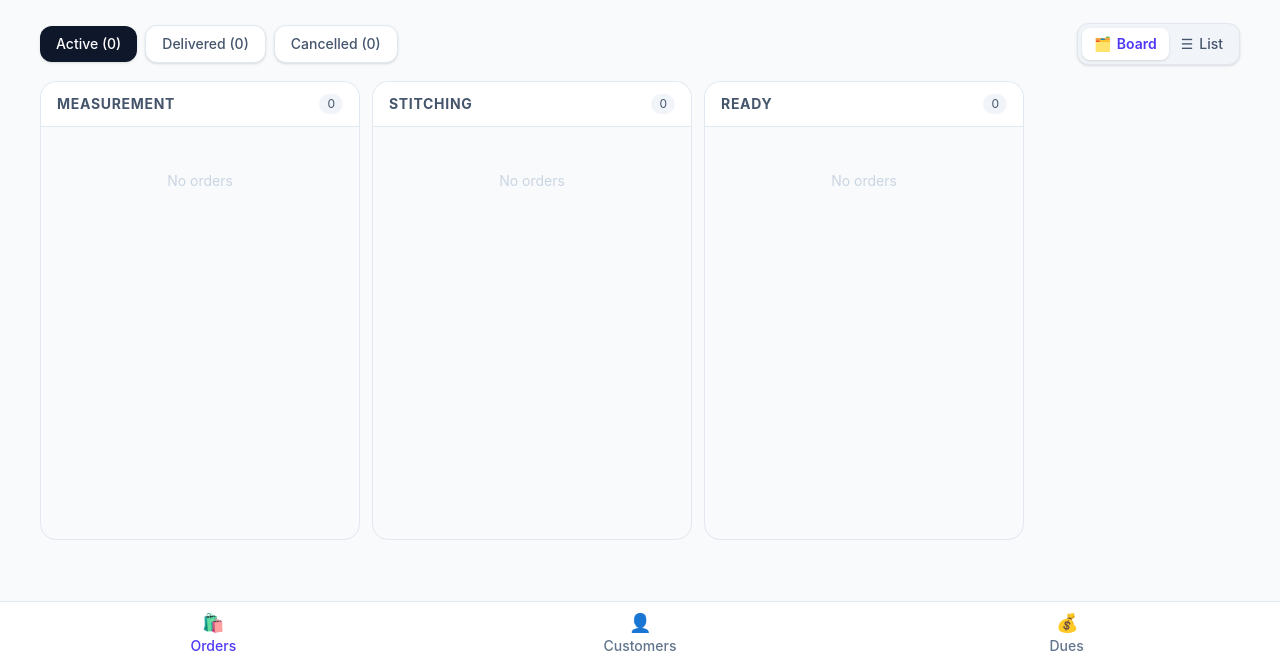
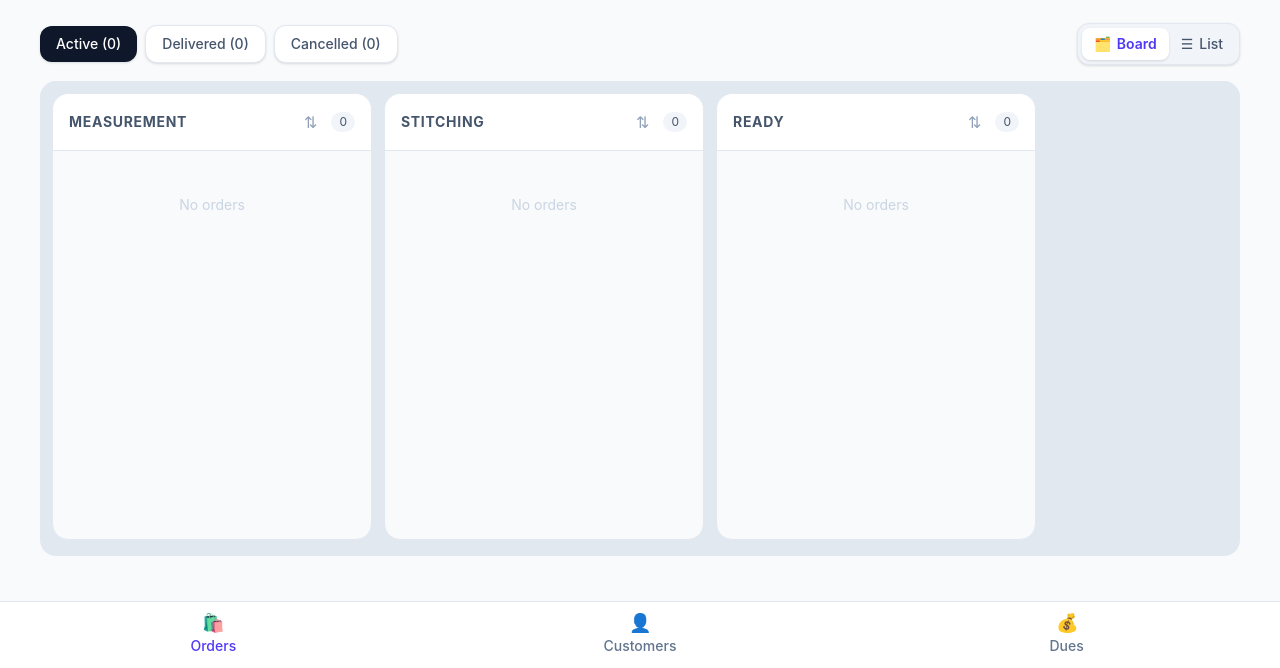
Before and after one commit to Jas2005-ct/Butterfly_designer, a Django app: page /shop/ in a window 1280 px wide. Shown: the part 132-800 px from the top of the page. Run offline with Django 5.2, Linux system fonts and the light colour scheme; the visitor is signed in with stand-in values (Sample User, id 1); data that the repository does not hold is empty; some libraries are stand-ins or nearby versions.

Commit message:
fix: darker board surface so the stage columns separate from the page
The board's stage columns sat on a page background of the same slate-50,
so the tiles read as floating boxes with only a hairline border between
them and the page. The horizontally scrolling column wrapper is now the
board surface itself: bg-slate-200 tray (rounded-2xl, p-3 pb-4 padding)
behind the slate-50 columns and their white cards - three distinct
levels, page < tray < cards, and the gaps between columns now show the
tray instead of the page.

Board view only; the list view and every other page are untouched.

Compiled CSS rebuilt with the new rule (bg-slate-200; p-3/pb-4/
rounded-2xl were already in the build). The stylesheet is one compiled
file, so this commit also pre-carries the tiny rules used by the
customer-form and dashboard-panel fixes and the canvas/elevation theme
pass that follow (mx-auto, max-w-3xl, grid-cols-1, sm:grid-cols-2,
gap-5, lg:h-[26rem] variants, bg-slate-100, shadow-sm, flex-wrap,
w-56) - inert until those commits ship. Board tests pass; no server
code changed.

- templates/shop/orders/_board_columns.html - tray surface on the wrapper,
  plus the per-stage sort hooks (data-stage-column, the .col-sort button,
  data-card-list) that the following sort commit wires up to its JS
- theme/static/css/dist/styles.css - rebuilt (adds .bg-slate-200)

```diff
--- a/templates/shop/orders/_board_columns.html
+++ b/templates/shop/orders/_board_columns.html
@@ -12,18 +12,28 @@ totals together, instead of leaving the DOM stale until a manual reload.
      shows more columns side-by-side as the screen widens (landscape/desktop).
      The wrapper is height-bounded (inline fallback, exact px set by the
      script in board.html) so the page itself never scrolls: each column's
-     card list scrolls inside its own column instead. -->
-<div class="overflow-x-auto pb-4 snap-x scroll-smooth" style="height: 70vh; height: 70dvh;" data-board-columns>
+     card list scrolls inside its own column instead. bg-slate-200 is the
+     board surface: the tray is a tonal step between the page canvas
+     and the column surfaces, so a slightly darkened tray is what separates
+     the stages from the page behind them (canvas < tray < cards). -->
+<div class="overflow-x-auto bg-slate-200 rounded-2xl p-3 pb-4 snap-x scroll-smooth" style="height: 80vh; height: 80vh;"
+    data-board-columns>
     <div class="flex gap-3 min-w-max h-full" style="min-width: 100%;">
         {% for stage in stage_order %}
-        <div class="w-72 lg:w-80 flex-shrink-0 snap-start bg-slate-50 rounded-2xl border border-slate-200 flex flex-col">
+        <div
+            class="w-72 lg:w-80 flex-shrink-0 snap-start bg-slate-50 rounded-2xl border border-slate-200 flex flex-col" data-stage-column>
             <!-- Stage Header -->
-            <div class="px-4 py-3 border-b border-slate-200 bg-white rounded-t-2xl flex items-center justify-between sticky top-0">
+            <div
+                class="px-4 py-3 border-b border-slate-200 bg-white rounded-t-2xl flex items-center justify-between sticky top-0">
                 <h3 class="font-bold text-sm uppercase tracking-wider text-slate-600">
                     {{ stage|capfirst }}
                 </h3>
-                <span id="col-count-{{ stage }}" class="text-xs bg-slate-100 text-slate-600 px-2 py-0.5 rounded-full">
-                    {{ column_totals|get_item:stage }}
+                <span class="flex items-center gap-1.5">
+                    <button type="button" class="col-sort text-slate-400 hover:text-indigo-600 px-2 py-1 transition-colors"
+                            title="Sort by last updated" aria-label="Sort by last updated">&#x21C5;</button>
+                    <span id="col-count-{{ stage }}" class="text-xs bg-slate-100 text-slate-600 px-2 py-0.5 rounded-full">
+                        {{ column_totals|get_item:stage }}
+                    </span>
                 </span>
             </div>
 
@@ -31,9 +41,9 @@ totals together, instead of leaving the DOM stale until a manual reload.
                  the column is height-bounded by the wrapper, and the card
                  list has to be allowed to shrink so it scrolls here instead
                  of the page growing. -->
-            <div class="flex-1 overflow-y-auto p-3 space-y-3 min-h-0">
+            <div class="flex-1 overflow-y-auto p-3 space-y-3 min-h-0" data-card-list>
                 {% for order in columns|get_item:stage %}
-                    {% include "shop/orders/_order_card.html" %}
+                {% include "shop/orders/_order_card.html" %}
                 {% empty %}
                 <div class="text-center text-slate-300 py-8 text-sm">
                     <p>No orders</p>
@@ -43,7 +53,7 @@ totals together, instead of leaving the DOM stale until a manual reload.
                 {% if remaining > 0 %}
                 <div class="text-center pt-1">
                     <a href="?tab={{ tab }}&view=board{% if query %}&q={{ query }}{% endif %}&show=all"
-                       class="inline-block px-4 py-2 rounded-xl text-sm font-medium border border-slate-300 text-slate-600 bg-white hover:bg-slate-100">
+                        class="inline-block px-4 py-2 rounded-xl text-sm font-medium border border-slate-300 text-slate-600 bg-white hover:bg-slate-100">
                         Show all {{ remaining }} more
                     </a>
                 </div>
```
Also changed, not shown: theme/static/css/dist/styles.css.
